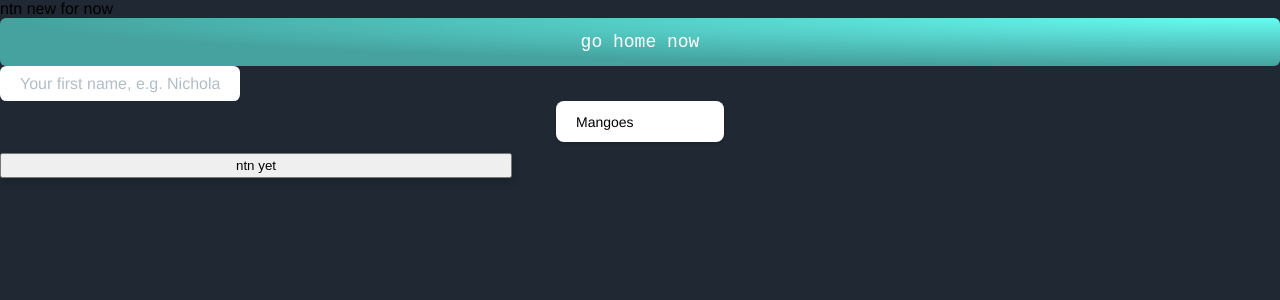
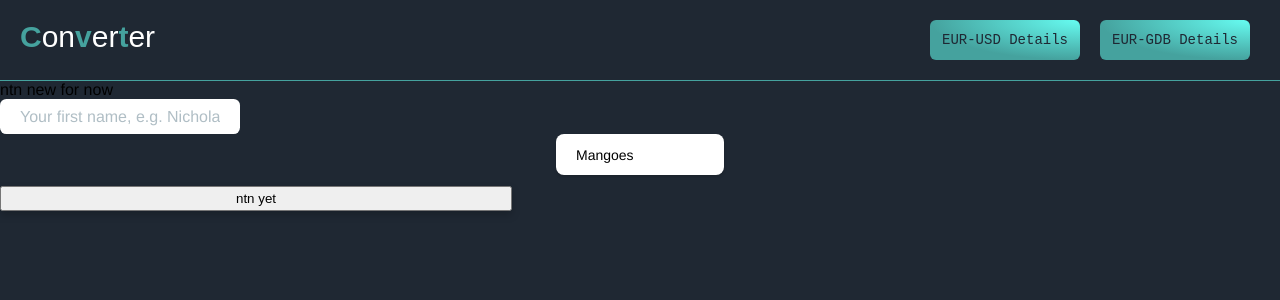
Before and after one commit to mcbobby7/currency-exchanger, a React (Create React App) app: page / in a window 1280 px wide. Shown: the top 300 px of the page. Built offline with nearby package versions, Linux system fonts and the light colour scheme.

Commit message:
design nav bar

```diff
--- a/src/Pages/Home/index.tsx
+++ b/src/Pages/Home/index.tsx
@@ -9,7 +9,6 @@ function App() {
   return (
     <Home>
       <div>ntn new for now</div>
-      <Button />
       <Input />
       <DropDown />
       <Card />
--- a/src/Shared/Components/Button/index.tsx
+++ b/src/Shared/Components/Button/index.tsx
@@ -1,10 +1,10 @@
 import React from 'react';
 import { ButtonStyle } from './style'
 
-function Button() {
+function Button(props: any) {
   return (
     <ButtonStyle>
-      go home now
+      {props.children}
     </ButtonStyle>
   );
 }
--- a/src/Shared/Components/Button/style.ts
+++ b/src/Shared/Components/Button/style.ts
@@ -7,11 +7,11 @@ export const ButtonStyle = styled.button`
     border: 0;
     border-radius: 6px;
     box-sizing: border-box;
-    color: #fff;
+    color: #1F2833;
     cursor: pointer;
     display: inline-flex;
     font-family: "JetBrains Mono",monospace;
-    height: 48px;
+    height: 40px;
     width: 100%;
     justify-content: center;
     line-height: 1;
@@ -26,7 +26,7 @@ export const ButtonStyle = styled.button`
     touch-action: manipulation;
     white-space: nowrap;
     will-change: box-shadow,transform;
-    font-size: 18px;
+    font-size: 14px;
 
     :hover {
     transform: translateY(-2px);
--- /dev/null
+++ b/src/Shared/Core/Header/index.tsx
@@ -0,0 +1,21 @@
+import React from "react";
+import { HeaderStyle } from './style'
+import Button from '../../Components/Button'
+
+
+
+export default function Header() {
+
+  return (
+    <HeaderStyle >
+        <div className="nav">
+            <div className="logo"> <span className="logoC">C</span>on<span className="logoC">v</span>er<span className="logoC">t</span>er</div>
+            <div className="navs">
+                <Button>EUR-USD Details</Button>
+                <Button>EUR-GDB Details</Button>
+            </div>
+        </div>
+
+    </HeaderStyle>
+  );
+}
--- /dev/null
+++ b/src/Shared/Core/Header/style.ts
@@ -0,0 +1,39 @@
+import styled from 'styled-components';
+
+export const HeaderStyle = styled.button`
+
+    width: 100vw;
+    display: flex;
+    flex-direction: row;
+    align-items: center;
+    background-color: #1F2833;
+    border: none;
+    border-bottom: 1px solid #45A29E;
+    padding: 20px;
+
+    .logo {
+        font-size: 30px;
+        color: white;
+    }
+    .logoC {
+        font-weight: 800;
+        color: #45A29E;
+    }
+    .nav {
+        display: flex;
+        flex-direction: row;
+        justify-content: space-between;
+        width: 100%;
+
+        .navs {
+            display: flex;
+            flex-direction: row;
+            justify-content: space-between;
+
+            > * {
+                width: 150px;
+                margin: 0 10px;
+            }
+        }
+    }
+`;
--- a/src/globalStyles.ts
+++ b/src/globalStyles.ts
@@ -4,7 +4,7 @@ const GlobalStyle = createGlobalStyle`
   body {
     margin: 0;
     padding: 0;
-    background: #1F2833;
+    background-color: #1F2833;
     font-family: Open-Sans, Helvetica, Sans-Serif;
   }
 `;
--- a/src/index.tsx
+++ b/src/index.tsx
@@ -9,6 +9,7 @@ import {
   Route,
 } from "react-router-dom";
 import GlobalStyle from './globalStyles'
+import Header from './Shared/Core/Header'
 
 const router = createBrowserRouter([
   {
@@ -23,6 +24,7 @@ const root = ReactDOM.createRoot(
 root.render(
   <React.StrictMode>
     <GlobalStyle />
+    <Header />
     <RouterProvider router={router} />
   </React.StrictMode>
 );
```
